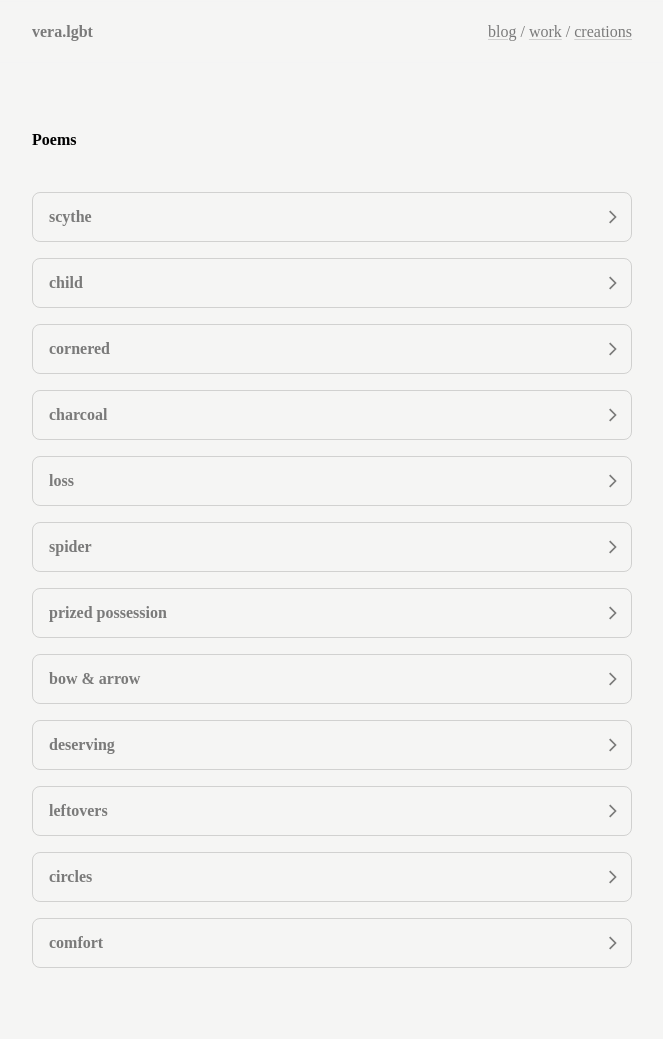
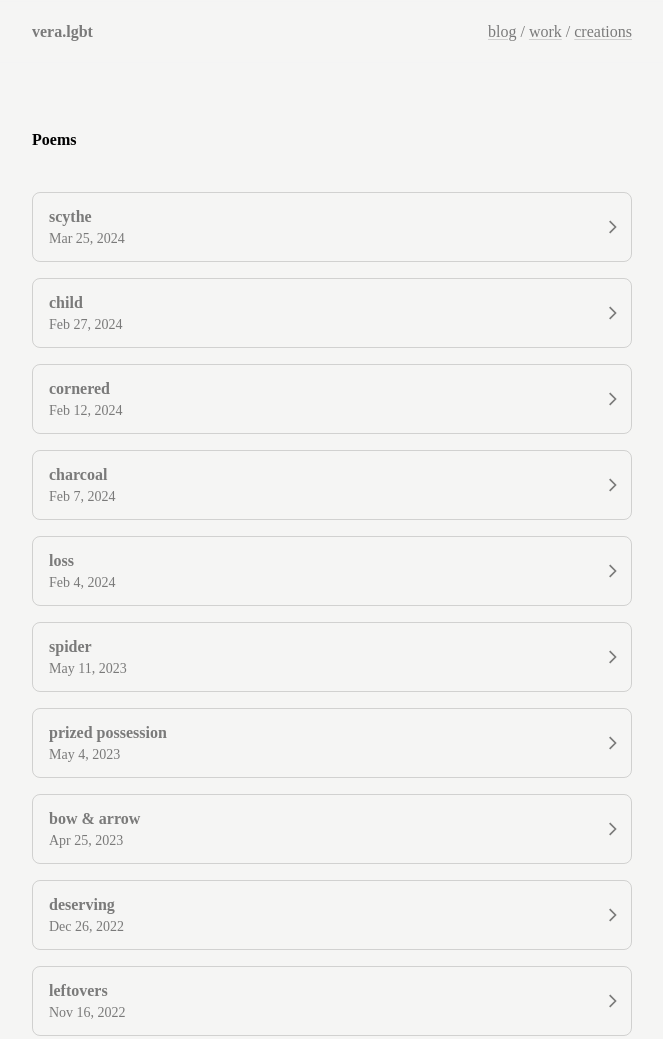
Before and after one commit to organizedgrime/organizedgrime.github.io, an Astro site: page /poems in a window 1280 px wide. Shown: the top 1039 px of the page, without its empty margins (308-971 px from the left). Built offline with nearby package versions, Linux system fonts and the light colour scheme; Astro itself is replaced by a stand-in of ours; a web font is replaced by a local one.

Commit message:
showing date on cards when there is no description

```diff
--- a/src/components/ArrowCard.astro
+++ b/src/components/ArrowCard.astro
@@ -1,11 +1,13 @@
 ---
 import type { CollectionEntry } from "astro:content";
+import FormattedDate from "@components/FormattedDate.astro";
 
 type Props = {
   entry: CollectionEntry<"blog"> | CollectionEntry<"creations">;
 }
 
 const { entry } = Astro.props;
+const { subtext } = !entry.data.description ? entry.data.date : entry.data.description;
 ---
 
 <a href={`/${entry.collection}/${entry.slug}`} class="relative group flex flex-nowrap py-3 px-4 pr-10 rounded-lg border border-black/15 dark:border-white/20 hover:bg-black/5 dark:hover:bg-white/5 hover:text-black dark:hover:text-white transition-colors duration-300 ease-in-out">
@@ -14,7 +16,7 @@ const { entry } = Astro.props;
       {entry.data.title}
     </div>
     <div class="text-sm">
-      {entry.data.description}
+      { !entry.data.description ? <FormattedDate date={entry.data.date} /> : entry.data.description }
     </div>
   </div>
   <svg
```
